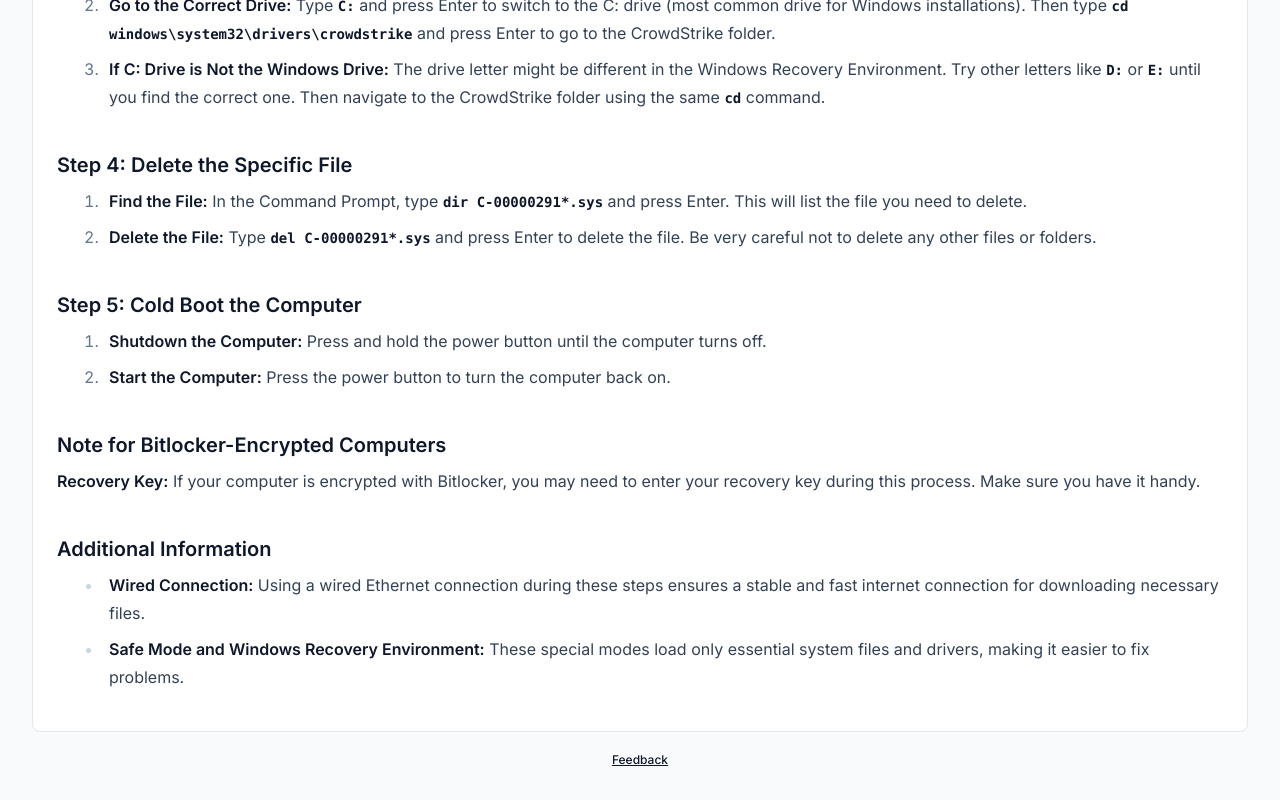
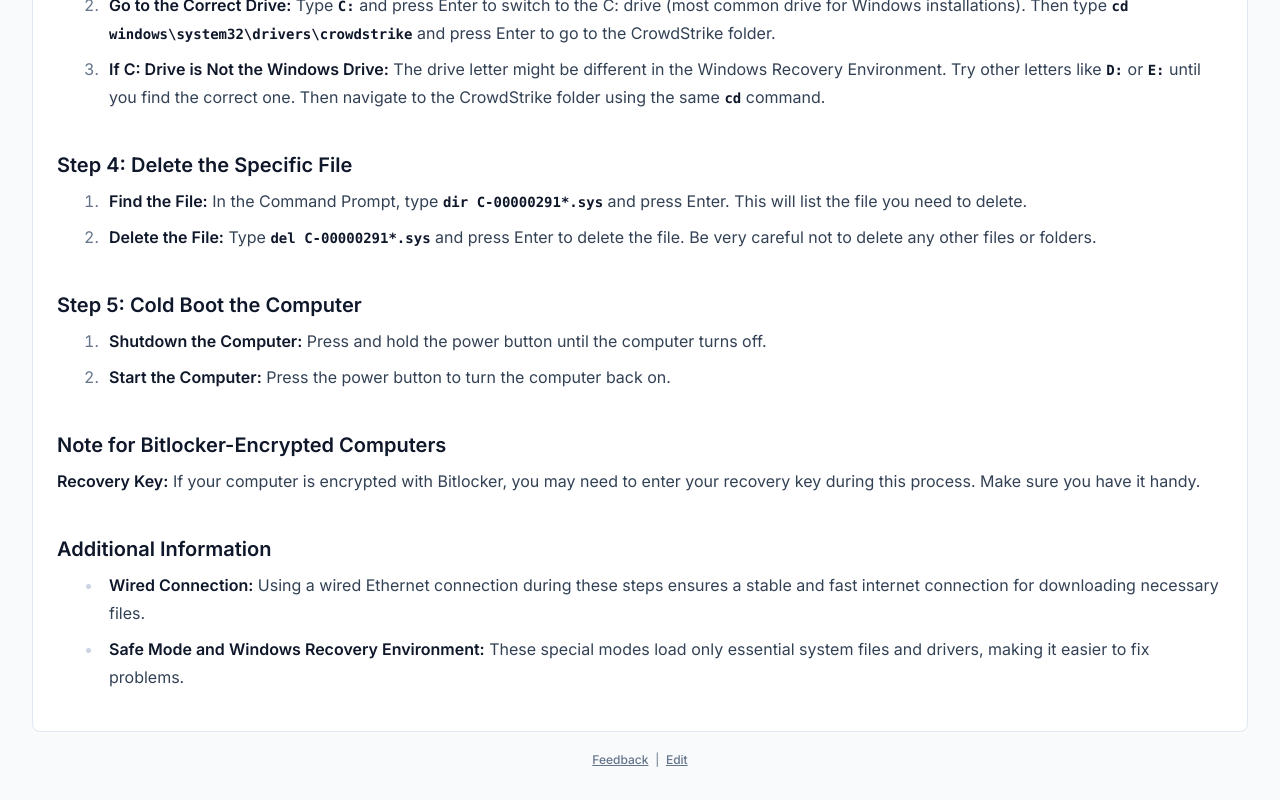
Before and after one commit to GorvGoyl/howtofixcrowdstrikeissue.com, a Next.js app: page / in a window 1280 px wide. Shown: the part 823-1623 px from the top of the page. Built offline with nearby package versions, Linux system fonts and the light colour scheme.

Commit message:
add contribution link

```diff
--- a/pages/index.tsx
+++ b/pages/index.tsx
@@ -133,12 +133,22 @@
 
 function Footer() {
     return (
-        <footer className="mx-auto mt-5 max-w-screen-md text-center text-xs">
+        <footer className="mx-auto mt-5 max-w-screen-md text-center text-xs text-slate-500">
+            <a
+                className="text-slate-500"
+                target="_blank"
+                title="Give feedback on Github"
+                href="https://github.com/GorvGoyl/howtofixcrowdstrikeissue.com/issues">
+                Feedback
+            </a>
+            &nbsp;
+            {'  '}|{'  '} &nbsp;
             <a
                 target="_blank"
+                className="text-slate-500"
                 title="See source-code on Github"
-                href="https://github.com/GorvGoyl/howtofixcrowdstrikeissue.com/issues">
-                Feedback
+                href="https://github.com/GorvGoyl/howtofixcrowdstrikeissue.com?tab=readme-ov-file#how-to-improve-the-content">
+                Edit
             </a>
         </footer>
     );
```
